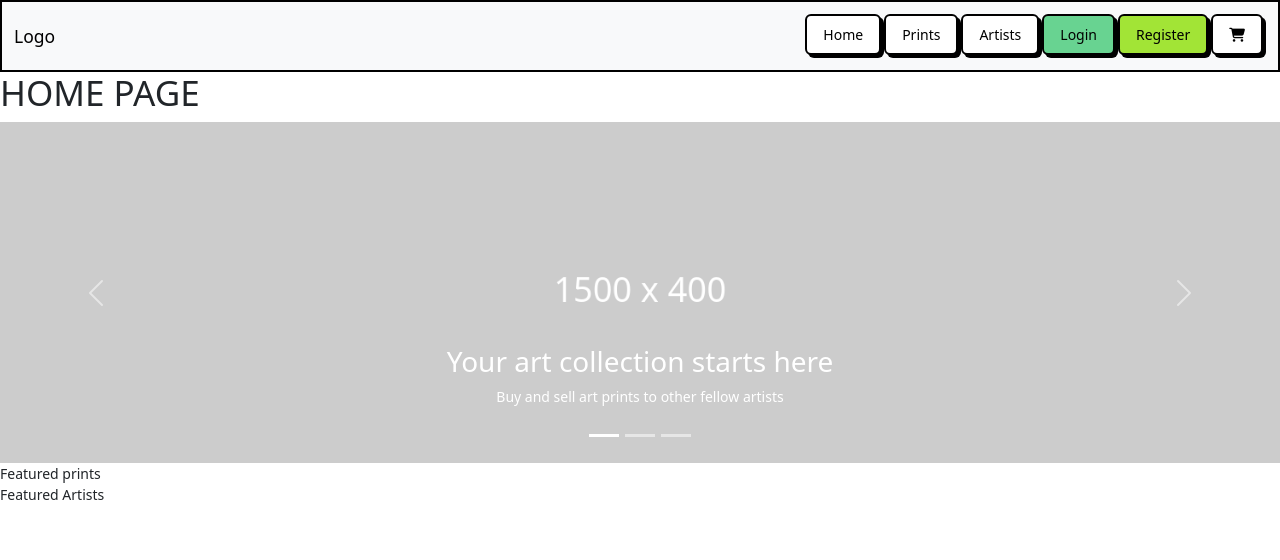
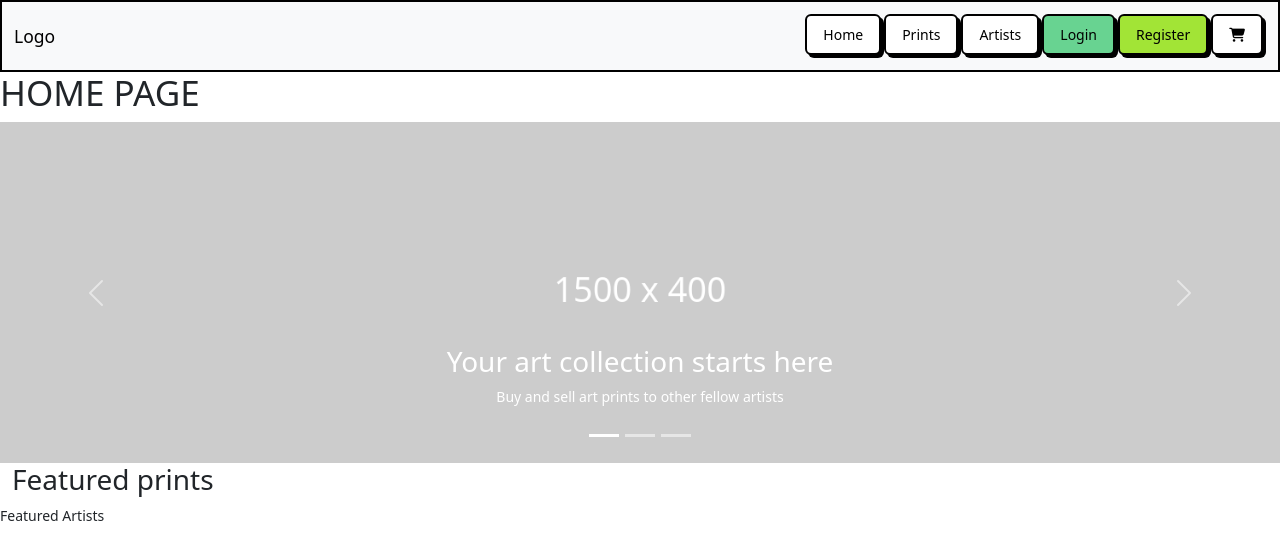
Before and after one commit to ValeEseve/ProyectoFinalDL, a React (Vite) app: page / in a window 1280 px wide. Shown: the top 560 px of the page. Built offline with nearby package versions, Linux system fonts and the light colour scheme.

Commit message:
featured.js creado junto a getFeatured()

```diff
--- a/src/components/CardPrint.jsx
+++ b/src/components/CardPrint.jsx
@@ -1,14 +1,13 @@
-import React from 'react'
 
 const CardPrint = (props) => {
     return (
         <article>
-            <div class="card" style="width: 18rem;">
-                <img src="..." class="card-img-top" alt="..."/>
-                    <div class="card-body">
-                        <h5 class="card-title">Card title</h5>
-                        <p class="card-text">Some quick example text to build on the card title and make up the bulk of the card’s content.</p>
-                        <a href="#" class="btn btn-primary">Go somewhere</a>
+            <div className="card" style="width: 18rem;">
+                <img src="..." className="card-img-top" alt="..."/>
+                    <div className="card-body">
+                        <h5 className="card-title">Card title</h5>
+                        <p className="card-text">Some quick example text to build on the card title and make up the bulk of the card’s content.</p>
+                        <a href="#" className="btn btn-primary">Go somewhere</a>
                     </div>
             </div>
         </article>
--- a/src/components/FeaturedArtists.jsx
+++ b/src/components/FeaturedArtists.jsx
@@ -1,6 +1,7 @@
-import React, { useContext } from 'react'
+import { getFeatured } from "../utils/featured"
 
 const FeaturedArtists = () => {
+
 
   return (
     <div>
--- a/src/components/FeaturedPrints.jsx
+++ b/src/components/FeaturedPrints.jsx
@@ -1,20 +1,30 @@
-import { useContext } from 'react'
+import { useContext, useEffect, useState } from 'react'
+import { getFeatured } from "../utils/featured"
 import { PrintContext } from '../context/PrintContext'
+import CardPrint from './CardPrint'
 
 const FeaturedPrints = () => {
-    const {prints} = useContext(PrintContext)
+    const { prints } = useContext(PrintContext)
+    const [featPrints, setFeatPrints] = useState([]);
+
+    useEffect(() => {
+        setFeatPrints(getFeatured(prints));
+        console.log(prints)
+    }, [prints]);
 
 
-  return (
-    <section>
-      Featured prints
-      <div className='container-fluid'>
-        <article>
+    return (
+        <section className='container-fluid'>
+            <h2>Featured prints</h2>
+            {featPrints.map(print => (
+                <CardPrint key={print.id} print={print} />
+            ))}
 
-        </article>
-      </div>
-    </section>
-  )
+
+
+
+        </section>
+    )
 }
 
 export default FeaturedPrints
--- a/src/components/Navbar.jsx
+++ b/src/components/Navbar.jsx
@@ -26,7 +26,7 @@ const Navbar = () => {
                             <Link to={"/register"}><button className='btn btn-primary'>Register</button></Link>
                         </li>
                         <li className="nav-item">
-                            <Link to={"/cart"}><button className='btn btn-secondary'><i class="fa-solid fa-cart-shopping"></i></button></Link>
+                            <Link to={"/cart"}><button className='btn btn-secondary'><i className="fa-solid fa-cart-shopping"></i></button></Link>
                         </li>
                     </ul>
                     {/* <form className="d-flex" role="search">
--- /dev/null
+++ b/src/utils/featured.js
@@ -0,0 +1,7 @@
+export const getFeatured = (items, count = 4) => {
+  if (!Array.isArray(items)) return [];
+
+  return [...items]
+    .sort(() => 0.5 - Math.random())
+    .slice(0, count);
+};
```
